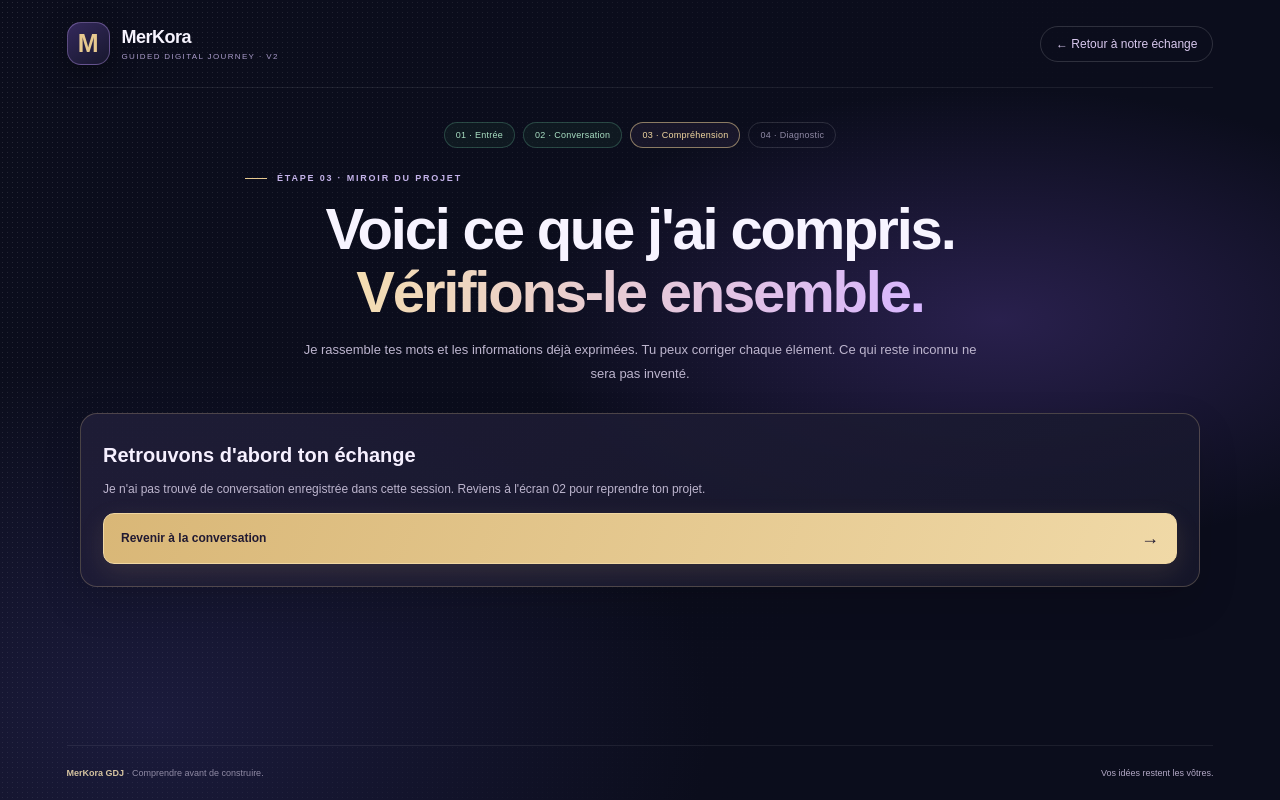
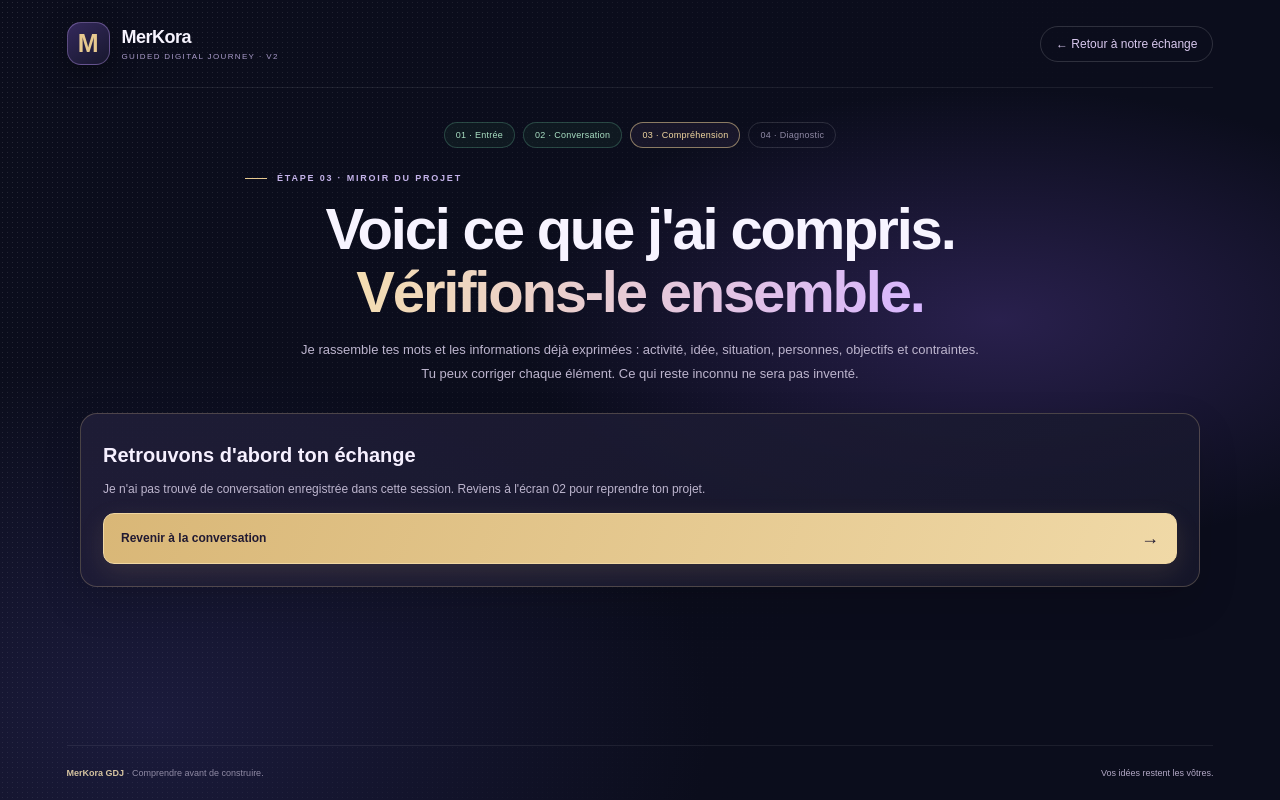
Before and after one commit to merkelnascom-art/Merkora-GDJ, a Next.js app: page /understanding in a window 1280 px wide. Built offline with nearby package versions, Linux system fonts and the light colour scheme.

Commit message:
copy: explain universal understanding dimensions

```diff
--- a/app/understanding/page.tsx
+++ b/app/understanding/page.tsx
@@ -138,7 +138,7 @@ export default function UnderstandingPage() {
           <div className="mk-stage-steps"><span className="done">01 · Entrée</span><span className="done">02 · Conversation</span><span className="active">03 · Compréhension</span><span>04 · Diagnostic</span></div>
           <span className="mk-eyebrow"><span /> ÉTAPE 03 · MIROIR DU PROJET</span>
           <h1>Voici ce que j'ai compris.<br /><em>Vérifions-le ensemble.</em></h1>
-          <p>Je rassemble tes mots et les informations déjà exprimées. Tu peux corriger chaque élément. Ce qui reste inconnu ne sera pas inventé.</p>
+          <p>Je rassemble tes mots et les informations déjà exprimées : activité, idée, situation, personnes, objectifs et contraintes. Tu peux corriger chaque élément. Ce qui reste inconnu ne sera pas inventé.</p>
         </div>
 
         {!sourceAvailable && (
```
